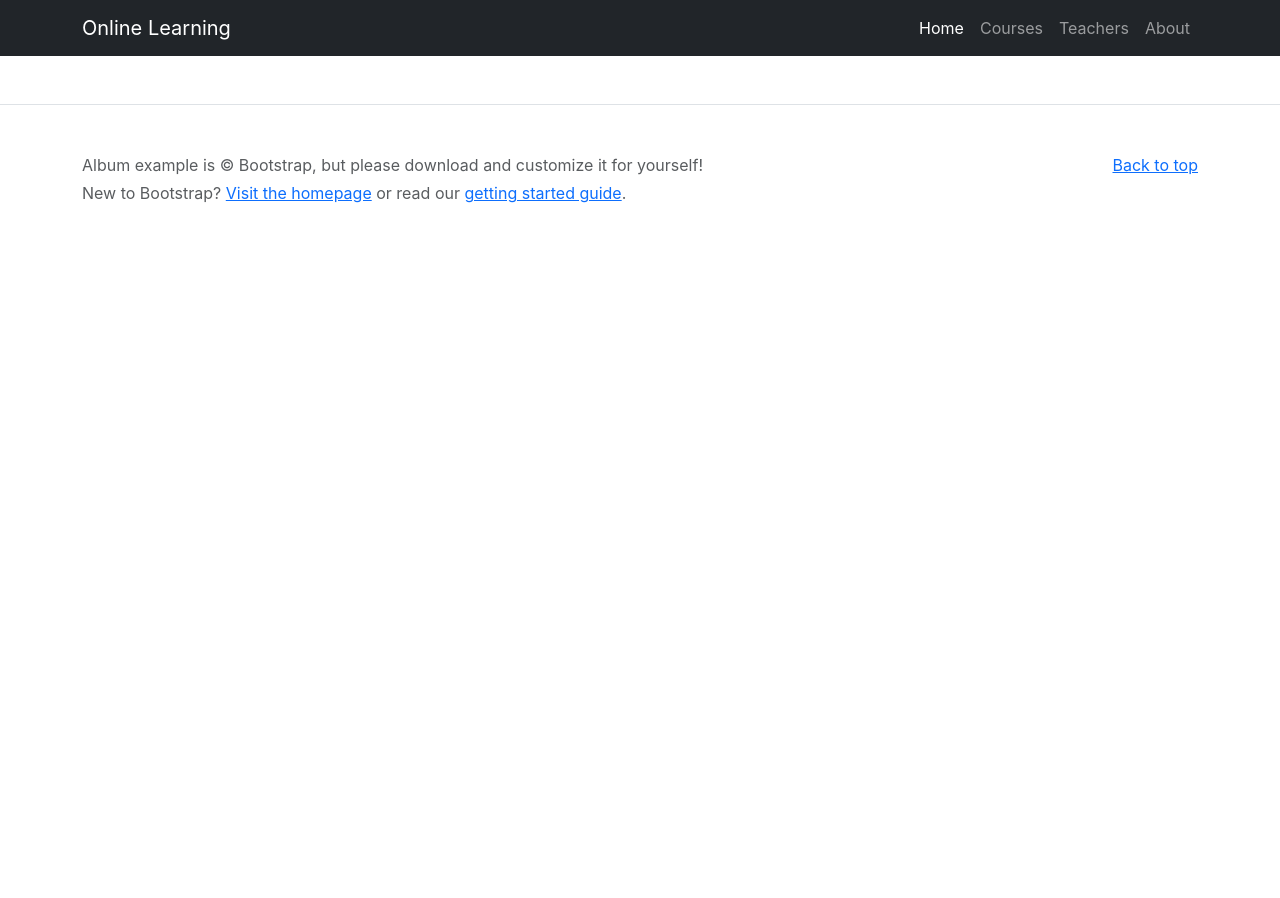
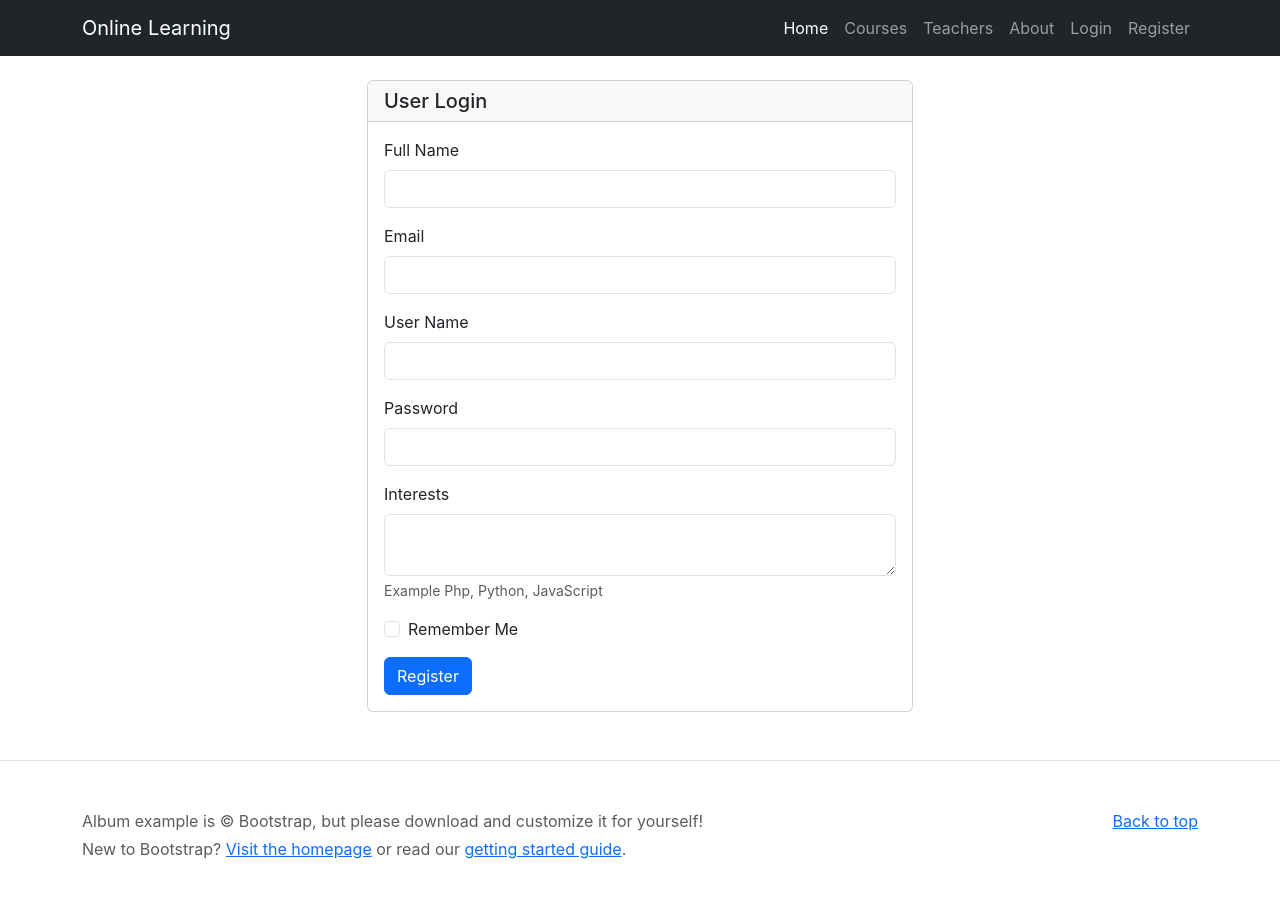
Before and after one commit to adilyb/learning-management-system, a React (Create React App) app in the folder lms_frontend/: page /register in a window 1280 px wide. Shown: the top 898 px of the page. Before the commit the page ends 800 px from the top, so only its background shows below. Built offline with nearby package versions, Linux system fonts and the light colour scheme.

Commit message:
user login and register layout with reactjs

```diff
--- a/lms_frontend/src/componets/Header.js
+++ b/lms_frontend/src/componets/Header.js
@@ -13,6 +13,10 @@ function Header() {
         <a className="nav-link" href="#">Courses</a>
         <a className="nav-link" href="#">Teachers</a>
         <Link className="nav-link" to="/about">About</Link>
+        <Link className="nav-link" to="/login">Login</Link>
+        <Link className="nav-link" to="/register">Register</Link>
+
+
 
       </div>
     </div>
--- /dev/null
+++ b/lms_frontend/src/componets/Login.js
@@ -0,0 +1,32 @@
+function Login() {
+    return (
+        <div className="container mt-4">
+            <div className="row">
+                <div className="col-6 offset-3">
+                    <div className="card">
+                        <h5 className="card-header">User Login</h5>
+                        <div className="card-body">
+                            <form>
+                                <div className="mb-3">
+                                    <label for="exampleInputEmail1" className="form-label">User Name</label>
+                                    <input type="email" className="form-control" id="exampleInputEmail1" aria-describedby="emailHelp" />
+                                </div>
+                                <div className="mb-3">
+                                    <label for="exampleInputPassword1" className="form-label">Password</label>
+                                    <input type="password" className="form-control" id="exampleInputPassword1" />
+                                </div>
+                                <div className="mb-3 form-check">
+                                    <input type="checkbox" className="form-check-input" id="exampleCheck1" />
+                                        <label className="form-check-label" for="exampleCheck1">Remember Me</label>
+                                </div>
+                                <button type="submit" className="btn btn-primary">Login</button>
+                            </form>
+                        </div>
+                    </div>
+                </div>
+            </div>
+        </div>
+    );
+}
+
+export default Login;
--- a/lms_frontend/src/componets/Main.js
+++ b/lms_frontend/src/componets/Main.js
@@ -3,6 +3,8 @@ import Header from './Header.js';
 import Footer from './Footer.js';
 import About from './About.js';
 import CourseDetail from './CourseDetail.js';
+import Login from './Login.js'
+import Register from './Register.js'
 
 import {Routes as Switch, Route} from 'react-router-dom';
 
@@ -14,6 +16,9 @@ function Main() {
         <Route path="/" element={<Home />} />
         <Route path="/about" element={<About />} />
         <Route path="/detail/:course_id" element={<CourseDetail />} />
+        <Route path="/login" element={<Login />} />
+        <Route path="/register" element={<Register />} />
+
       </Switch>
       <Footer />
     </div>
--- /dev/null
+++ b/lms_frontend/src/componets/Register.js
@@ -0,0 +1,45 @@
+function Login() {
+    return (
+        <div className="container mt-4">
+            <div className="row">
+                <div className="col-6 offset-3">
+                    <div className="card">
+                        <h5 className="card-header">User Login</h5>
+                        <div className="card-body">
+                            <form>
+                                <div className="mb-3">
+                                    <label for="exampleInputEmail1" className="form-label">Full Name</label>
+                                    <input type="fullname" className="form-control" id="exampleInputEmail1" aria-describedby="emailHelp" />
+                                </div>
+                                <div className="mb-3">
+                                    <label for="exampleInputEmail1" className="form-label">Email</label>
+                                    <input type="email" className="form-control" id="exampleInputEmail1" aria-describedby="emailHelp" />
+                                </div>
+                                <div className="mb-3">
+                                    <label for="exampleInputEmail1" className="form-label">User Name</label>
+                                    <input type="username" className="form-control" id="exampleInputEmail1" aria-describedby="emailHelp" />
+                                </div>
+                                <div className="mb-3">
+                                    <label for="exampleInputPassword1" className="form-label">Password</label>
+                                    <input type="password" className="form-control" id="exampleInputPassword1" />
+                                </div>
+                                <div className="mb-3">
+                                    <label for="exampleInputEmail1" className="form-label">Interests</label>
+                                    <textarea type="text" className="form-control" id="exampleInputEmail1" aria-describedby="emailHelp" />
+                                    <div id="emailHelp" className="form-text">Example Php, Python, JavaScript</div>
+                                </div>
+                                <div className="mb-3 form-check">
+                                    <input type="checkbox" className="form-check-input" id="exampleCheck1" />
+                                        <label className="form-check-label" for="exampleCheck1">Remember Me</label>
+                                </div>
+                                <button type="submit" className="btn btn-primary">Register</button>
+                            </form>
+                        </div>
+                    </div>
+                </div>
+            </div>
+        </div>
+    );
+}
+
+export default Login;
```
